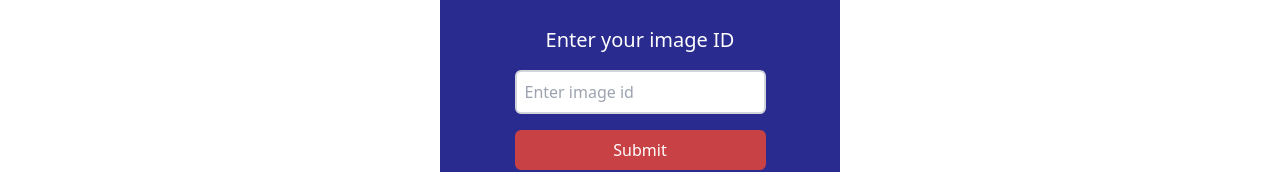
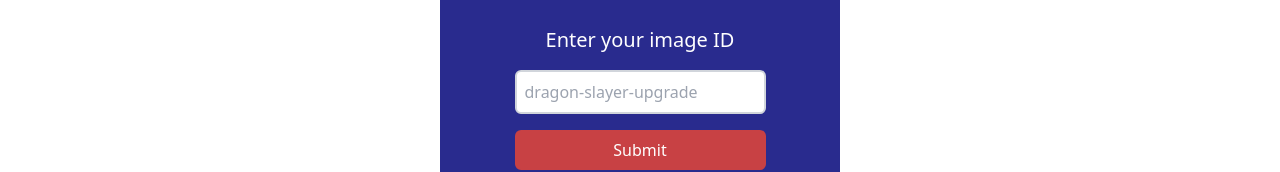
Before and after one commit to dnthem/quick-share, a Next.js app: page /download in a window 1280 px wide. Shown: the part 416-588 px from the top of the page. Built offline with nearby package versions, Linux system fonts and the light colour scheme.

Commit message:
change place holder

```diff
--- a/components/Download.tsx
+++ b/components/Download.tsx
@@ -66,7 +66,7 @@ function ImageForm({ onSubmit }: { onSubmit: (id: string) => void }) {
         <div className="flex flex-col">
           <input
             type="text"
-            placeholder="Enter image id"
+            placeholder="dragon-slayer-upgrade"
             value={inputText}
             onChange={e => setInputText(e.target.value)}
             className="border-2 border-gray-300 rounded-md p-2"
```
